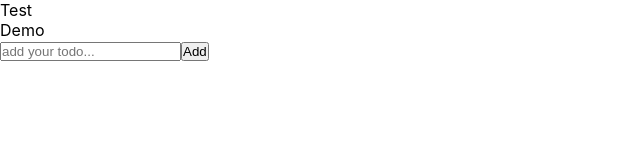
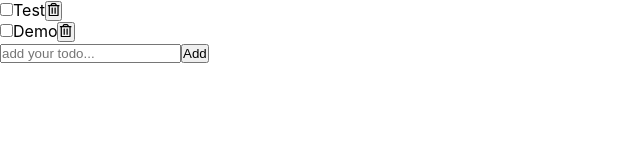
Before and after one commit to Janepark87/react-todo, a React (Create React App) app: page / in a window 1280 px wide. Shown: the top 160 px of the page, without its empty margins (0-640 px from the left). Built offline with nearby package versions, Linux system fonts and the light colour scheme.

Commit message:
check the status and remove todo item

```diff
--- a/package.json
+++ b/package.json
@@ -8,6 +8,7 @@
     "@testing-library/user-event": "^13.2.1",
     "react": "^18.2.0",
     "react-dom": "^18.2.0",
+    "react-icons": "^4.9.0",
     "react-scripts": "5.0.1",
     "uuid": "^9.0.0",
     "web-vitals": "^2.1.0"
--- /dev/null
+++ b/src/components/Todo/Todo.jsx
@@ -0,0 +1,25 @@
+import { FaRegTrashAlt } from 'react-icons/fa';
+
+export default function Todo({ todo, onUpdate, onDelete }) {
+	const { id, text, status } = todo;
+
+	const handleDeletedEvent = () => {
+		onDelete(todo); // 그대로 다시 todo 객체를 그대로 다시 보내줌
+	};
+
+	const handleUpdatedEvent = (e) => {
+		onUpdate({
+			...todo, // 기존의 todo 정보는 그대로 받아오고, 변경할 status만 업데이트 해줌
+			status: e.target.checked ? 'completed' : 'ongoing',
+		});
+	};
+	return (
+		<li>
+			<input type="checkbox" id={`todoCheckbox-${id}`} checked={status === 'completed'} onChange={handleUpdatedEvent} />
+			<label htmlFor={`todoCheckbox-${id}`}>{text}</label>
+			<button type="button" onClick={handleDeletedEvent}>
+				<FaRegTrashAlt />
+			</button>
+		</li>
+	);
+}
--- a/src/components/TodoList/TodoList.jsx
+++ b/src/components/TodoList/TodoList.jsx
@@ -1,24 +1,33 @@
 import { useState } from 'react';
 import AddTodo from '../AddTodo/AddTodo';
+import Todo from '../Todo/Todo';
 
 export default function TodoList() {
 	const [todos, setTodos] = useState(initialTodoList);
 
-	const handleAddTodo = (currentTodo) => {
+	const handleAdd = (currentTodo) => {
 		const { text } = currentTodo;
 		if (text.length === 0) return;
 		setTodos([...todos, currentTodo]);
+	};
+
+	const handleDelete = (deleted) => {
+		setTodos(todos.filter((todo) => todo.id !== deleted.id));
+	};
+
+	const handleUpdate = (updated) => {
+		setTodos(todos.map((todo) => (todo.id === updated.id ? updated : todo)));
 	};
 
 	return (
 		<section>
 			<ul>
 				{todos.map((todo) => (
-					<li key={todo.id}>{todo.text}</li>
+					<Todo key={todo.id} todo={todo} onUpdate={handleUpdate} onDelete={handleDelete} />
 				))}
 			</ul>
 
-			<AddTodo onAddTodo={handleAddTodo} />
+			<AddTodo onAddTodo={handleAdd} />
 		</section>
 	);
 }
@@ -27,11 +36,13 @@ const initialTodoList = [
 	{
 		id: '123',
 		text: 'Test',
-		status: 'active',
+		status: 'ongoing',
+		checked: false,
 	},
 	{
 		id: '456',
 		text: 'Demo',
-		status: 'active',
+		status: 'ongoing',
+		checked: false,
 	},
 ];
```
Also changed, not shown: 1 other file (tests, documents, lock files or other folders).
